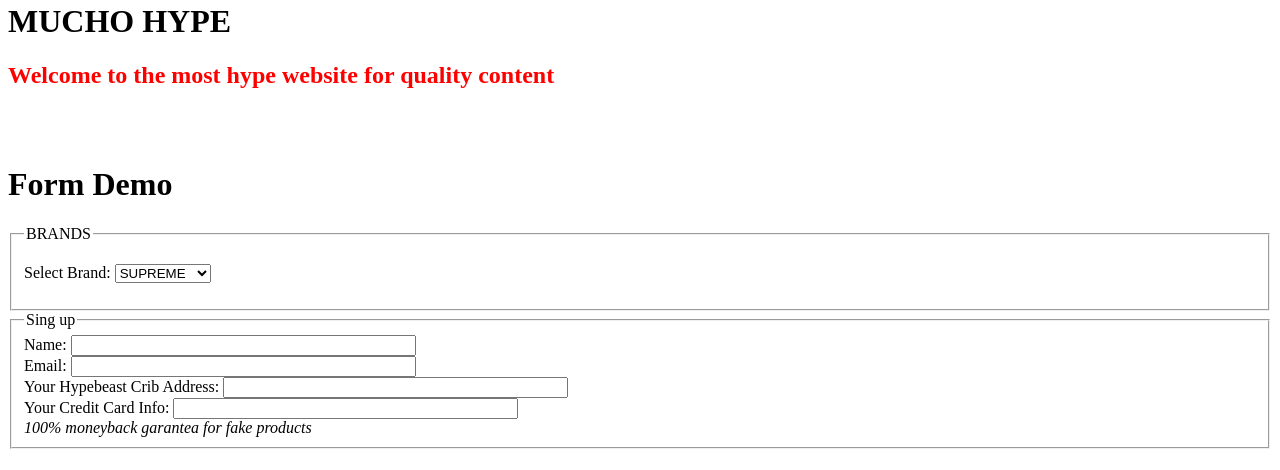
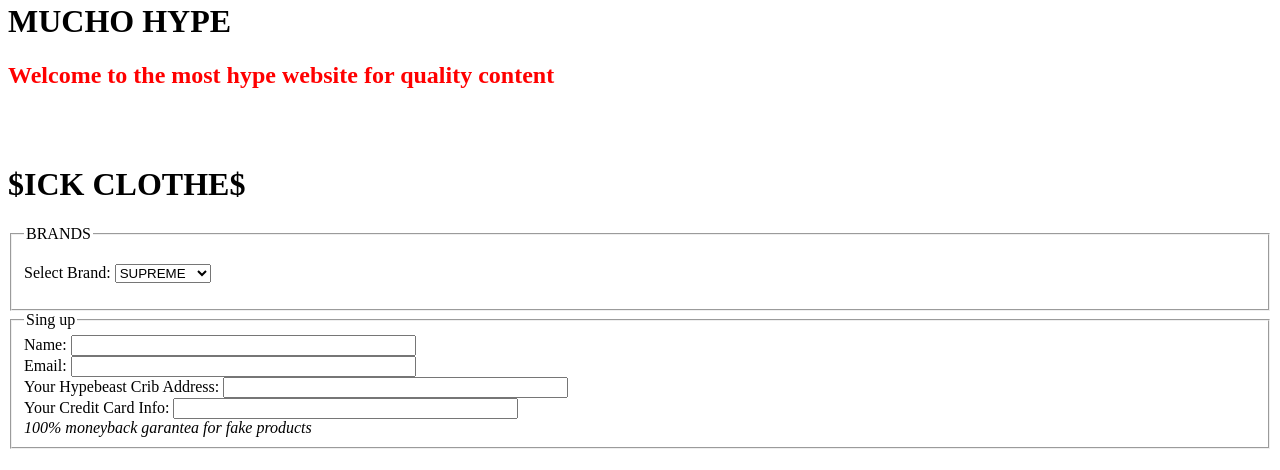
Before and after one commit to maxmiesen/maxmiesen.github.io, a plain HTML site: page muchohype.html in a window 1280 px wide. Shown: the part 330-800 px from the top of the page. Drawn offline with Linux system fonts and the light colour scheme.

Commit message:
Update muchohype.html

```diff
--- a/muchohype.html
+++ b/muchohype.html
@@ -12,7 +12,7 @@
     <meta charset = "UTF-8" />
   </head>
   <body>
-    <h1>Form Demo</h1>
+    <h1>$ICK CLOTHE$</h1>
     <form>
        <fieldset>
           <legend>BRANDS</legend>
```
